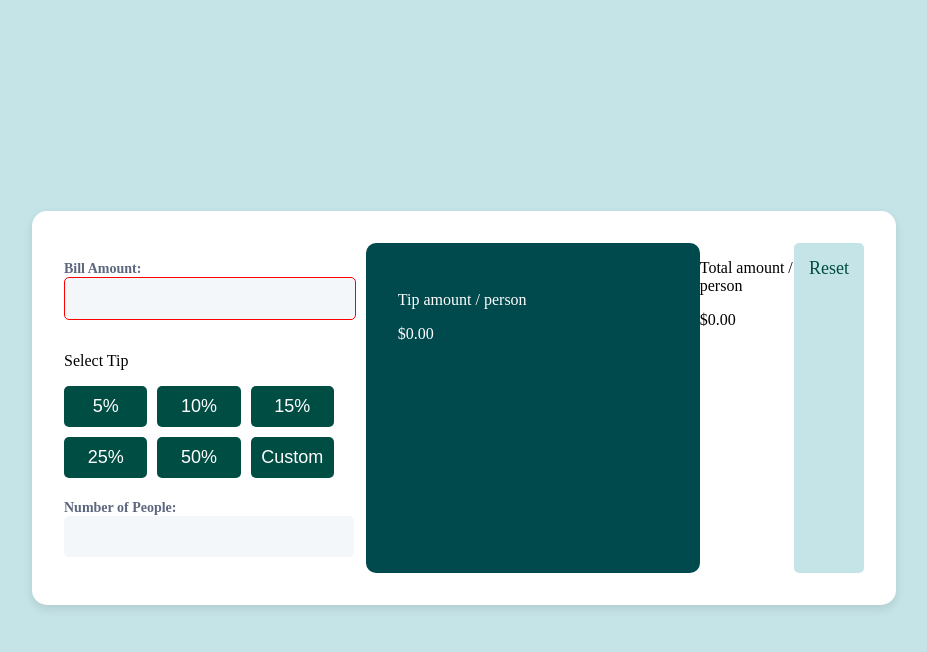
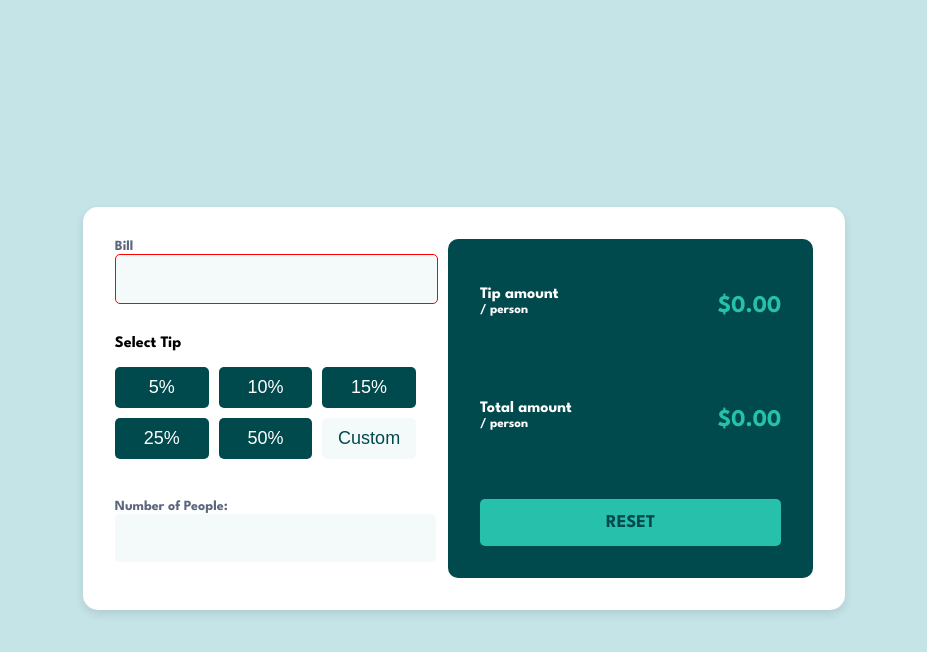
Before and after one commit to bigamaks/tip-calculator, a plain HTML site: page index.html in a window 1280 px wide. Both pictures are taken after a click on the button "5%". Shown: the whole page, without its empty margins (176-1103 px from the left). Drawn offline with Linux system fonts and the light colour scheme.

Commit message:
New updates

```diff
--- a/index.html
+++ b/index.html
@@ -19,12 +19,10 @@
   </style> -->
   </head>
   <body>
-
 <div class="box">
   <div class="box-one">
-    <p ></p>
-    <label for="bill" id="error">Bill Amount:</label>
-    <input type="" name="" id="bill">
+    <label for="bill" id="error">Bill</label>
+    <input type="" name="" id="bill" placeholder="">
     <div>
       <p>Select Tip</p>
       <div class="five">
@@ -33,8 +31,8 @@
         <button class="tip-btn" data-tip="15">15%</button>
         <button class="tip-btn" data-tip="25">25%</button>
         <button class="tip-btn" data-tip="50">50%</button>
-        <button class="tip-btn custom" data-tip="40">Custom</button>
-        <input type="number" id="custom-tip" placeholder="Enter %" style="display: none;">
+        <button class="tip-btn custom">Custom</button>
+        <!-- <input type="number" id="custom-tip" placeholder="Enter %" style="display: none;"> -->
       </div>
     </div>
     <div class="numPeople">
@@ -44,15 +42,15 @@
     </div>
   </div>
   <div class="box-two">
-    <dgitiv class="tip-per-person">
-      <p class="tip">Tip amount / person</p>
+    <div class="tip-per-person">
+      <p class="tip">Tip amount <br/> <span class="per">/ person</span> </p>
       <p id="tip-person">$0.00</p>
     </div>
     <div class="total-per-person">
-    <p>Total amount / person</p>
-    <p class="total-person">$0.00</p>
+    <p>Total amount <br/> <span class="per">/ person</span></p>
+    <p id="total-person">$0.00</p>
     </div>
-    <div class="reset">Reset</div>
+    <div class="reset">RESET</div>
   </div>
 </div>
 
--- a/script.js
+++ b/script.js
@@ -1,58 +1,108 @@
 "use strict";
 const billInput = document.querySelector("#bill");
-const customTip = document.querySelector('#custom-tip')
+const customTip = document.querySelector(".custom");
 const tipBtn = document.querySelectorAll(".tip-btn");
 const peopleNumber = document.querySelector("#people");
 const tipPerPerson = document.querySelector("#tip-person");
-const totalPerPerson = document.querySelector(".total-person");
-const error = document.querySelector('#error-people')
+const totalPerPerson = document.querySelector("#total-person");
+const error = document.querySelector("#error-people");
+const reset = document.querySelector(".reset");
 
-  let selectedTip = 0
-  tipBtn.forEach(function(btn){
-    btn.addEventListener('click', function(){
-      if (this.classList.contains("custom")) {
-        customTip.style.display = "block";
-        customTip.focus();
-      } else {
-        selectedTip = parseFloat(this.dataset.tip);
-        customTip.style.display = "none";
-        customTip.value = ""; // Reset custom input when selecting preset buttons
-        calcTip();
-      }
-    })
-  })
+let selectedTip = 0;
 
-  function calcTip() {
-  let people = parseInt(peopleNumber.value)
-    let billAmount = parseFloat(billInput.value)
-    if (isNaN(billAmount) || billAmount <= 0) {
-      billInput.style.border = '1px solid red'
-      return;
-  } else{
-    billInput.style.border = '1px solid black'
+function createCustomInput() {
+  let input = document.createElement("input");
+  input.type = "number";
+  input.placeholder = "Enter Tip %";
+  input.classList.add("custom-tip-input");
+  input.style.width = "60px"; // Adjust width as needed
+  // input.style.padding = "10px";
+  input.style.border = "1px solid #ccc";
+  input.style.borderRadius = "5px";
+  input.style.textAlign = "center";
 
-  }
+  // Replace custom button with input
+  customTip.replaceWith(input);
+  input.focus();
 
-  customTip.addEventListener("input", function () {
-    let customValue = parseFloat(this.value);
+  // Handle input change
+  input.addEventListener("input", function () {
+    let customValue = parseFloat(input.value);
     if (!isNaN(customValue) && customValue > 0) {
       selectedTip = customValue;
       calcTip();
     }
   });
 
+  // Hide input when clicking outside or pressing Enter
+  input.addEventListener("blur", () => {
+    if (!input.value) {
+      input.replaceWith(customTip); // Restore button if input is empty
+    }
+  });
+
+  input.addEventListener("keypress", function (event) {
+    if (event.key === "Enter") {
+      input.blur(); // Trigger blur event on Enter
+    }
+  });
+}
+
+tipBtn.forEach(function (btn) {
+  btn.addEventListener("click", function () {
+    if (this.classList.contains("custom")) {
+      createCustomInput();
+    } else {
+      selectedTip = parseFloat(this.dataset.tip);
+      calcTip();
+    }
+  });
+});
+
+function calcTip() {
+  let people = parseInt(peopleNumber.value);
+  let billAmount = parseFloat(billInput.value);
+
+  if (isNaN(billAmount) || billAmount <= 0) {
+    billInput.style.border = "1px solid red";
+    return;
+  } else {
+    billInput.style.border = "1px solid black";
+  }
+
   if (isNaN(people) || people <= 0) {
-    peopleNumber.style.border = '1px solid red';
-      error.textContent="Can't be zero";
-      return;
-  } else{
-    peopleNumber.style.border = '1px solid black';
-
+    peopleNumber.style.border = "1px solid red";
+    error.textContent = "Can't be zero";
+    return;
+  } else {
+    peopleNumber.style.border = "1px solid black";
+    error.textContent = ""
   }
   let tipAmount = (billAmount * selectedTip) / 100;
-  let total = billAmount + tipAmount
-  let amountPerPerson = total / people
+  let total = billAmount + tipAmount;
+  let amountPerPerson = total / people;
 
-  tipPerPerson.textContent = tipAmount/people.toFixed(2)
-  totalPerPerson.textContent = amountPerPerson.toFixed(2)
-  }
+  tipPerPerson.textContent = `$${(tipAmount / people).toFixed(2)}`;
+  totalPerPerson.textContent = `$${amountPerPerson.toFixed(2)}`;
+}
+
+reset.addEventListener("click", function () {
+  peopleNumber.value = "";
+  billInput.value = "";
+  tipPerPerson = "$0.00";
+  totalPerPerson = "$0.00";
+});
+
+// function highlightBorder(inputField) {
+//   inputField.addEventListener("focus", function () {
+//     this.style.border = "2px solid #26c0ab";
+//   });
+
+//   inputField.addEventListener("blur", function () {
+//     this.style.border = "1px solid #ccc";
+//   });
+// }
+
+// highlightBorder(billInput);
+// highlightBorder(peopleNumber);
+// highlightBorder(customTip);
--- a/style.css
+++ b/style.css
@@ -1,9 +1,13 @@
+@import url("https://fonts.googleapis.com/css2?family=League+Spartan:wght@100..900&family=Space+Mono:ital,wght@0,400;0,700;1,400;1,700&family=Varela+Round&display=swap");
+
 body {
   background-color: hsl(185, 41%, 84%);
   display: flex;
   justify-content: center;
   align-items: center;
   height: 100vh;
+  font-family: "League Spartan", sans-serif;
+  font-weight: 700;
 }
 .box {
   background-color: white;
@@ -13,7 +17,7 @@ body {
   box-shadow: 0 4px 10px rgba(0, 0, 0, 0.1);
   max-width: 800px;
 }
-.box-one{
+.box-one {
   padding-right: 2rem;
   width: 50%;
 }
@@ -22,20 +26,25 @@ label {
   font-size: 14px;
   font-weight: bold;
   color: #5c677d;
+  margin-top: 25px;
 }
 
 input {
   width: 100%;
   padding: 10px;
-  font-size: 18px;
+  font-size: 24px;
   border: none;
-  background: #f3f7fa;
+  background: hsl(189, 41%, 97%);
   border-radius: 5px;
   margin-bottom: 1rem;
+  color: hsl(183, 100%, 15%);
+}
+
+input [type="number"]:focus {
+  border: 2px solid red;
 }
 .box-two {
   background-color: hsl(183, 100%, 15%);
-  /* background: #004d43; */
   padding: 2rem;
   border-radius: 10px;
   width: 50%;
@@ -48,9 +57,10 @@ input {
   display: grid;
   grid-template-columns: repeat(3, 1fr);
   gap: 10px;
+  margin-bottom: 20px;
 }
-button{
-  background: #004d43;
+button {
+  background: hsl(183, 100%, 15%);
   color: white;
   border: none;
   padding: 10px;
@@ -60,23 +70,29 @@ button{
   cursor: pointer;
   transition: 0.3s;
 }
-.numPeople{
+button:hover {
+  background: hsl(185, 41%, 84%);
+  color: hsl(183, 100%, 15%);
+}
+.custom{
+  background: hsl(189, 41%, 97%);
+  color: hsl(183, 100%, 15%);
+}
+.numPeople {
   padding-top: 20px;
 }
 
-/* .tip-per-person{
-  display:flex;
+.tip-per-person {
+  display: flex;
   justify-content: space-between;
-  margin-top:10px;
 }
-.total-per-person{
-  display:flex;
+.total-per-person {
+  display: flex;
   justify-content: space-between;
-} */
+}
 .reset {
-  background-color: hsl(185, 41%, 84%);
-  /* background: #30b4a3; */
-  color: #004d43;
+  background-color: hsl(172, 67%, 45%);
+  color: hsl(183, 100%, 15%);
   border: none;
   padding: 15px;
   font-size: 18px;
@@ -85,25 +101,37 @@ button{
   cursor: pointer;
   transition: 0.3s;
 }
+.reset:hover {
+  background: hsl(185, 41%, 84%);
+}
+#tip-person,
+#total-person {
+  font-size: 24px;
+  font-weight: 700;
+  color: hsl(172, 67%, 45%);
+}
 
+.per{
+  font-size: 13px;
+}
 @media (max-width: 768px) {
   .box {
     flex-direction: column;
     max-width: 90%;
     padding: 1.5rem;
   }
-  .box-one{
+  .box-one {
     width: 100%;
   }
-  .box-two{
+  .box-two {
     width: 85%;
     margin-top: 1rem;
     padding: 1.5rem;
   }
-  .five{
-    grid-template-columns: repeat(2, 1fr)
+  .five {
+    grid-template-columns: repeat(2, 1fr);
   }
-  input{
+  input {
     width: 95%;
   }
 }
```
